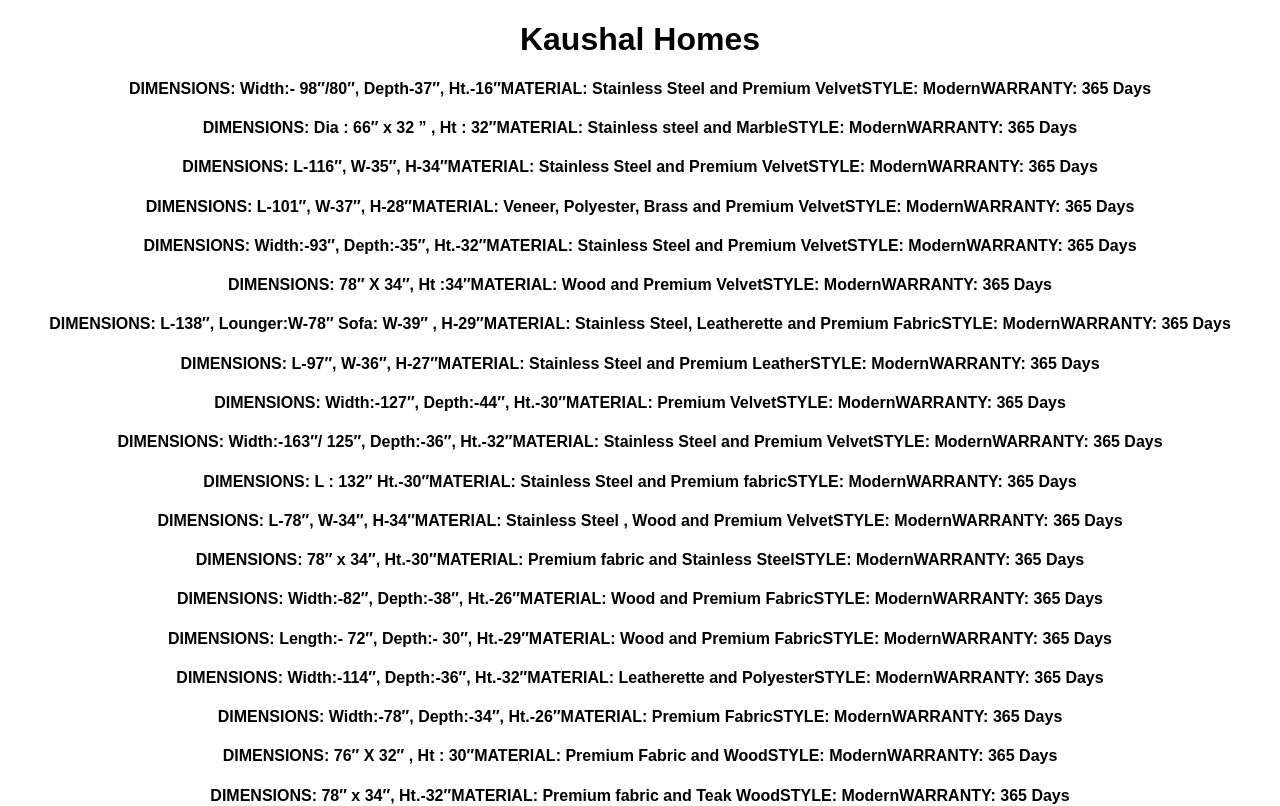
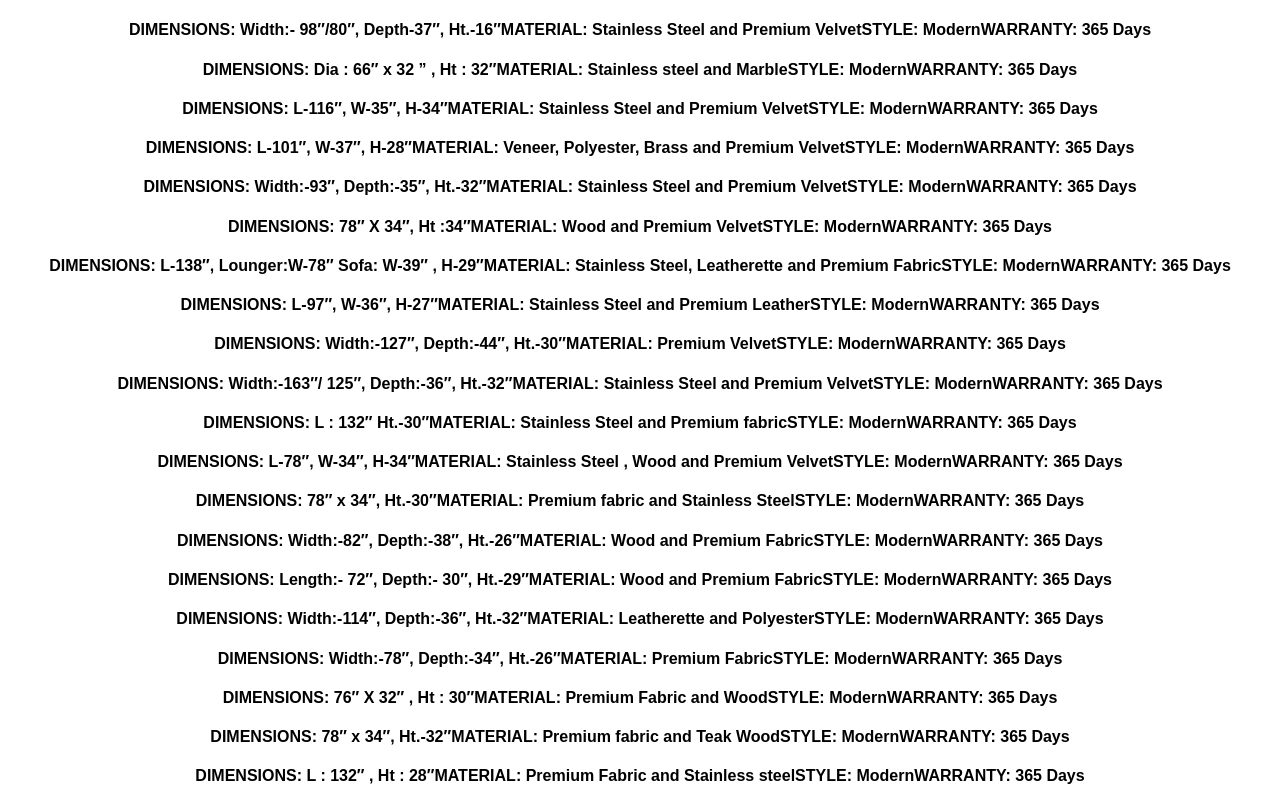
Before and after one commit to airhawks/furniturePDF, a React (Create React App) app: page / in a window 1280 px wide. Shown: the top 806 px of the page. Built offline with nearby package versions, Linux system fonts and the light colour scheme.

Commit message:
refactor files

```diff
--- a/src/App.js
+++ b/src/App.js
@@ -1,24 +1,13 @@
 import "./styles.css";
 import furnitureList from "./furnitureList.js";
-
-const json = furnitureList.split("\n");
-const keys = json[0].split("\t");
-
-const list = json.slice(1).map((row) => {
-  const rowJson = row.split("\t");
-  return keys.reduce((obj, key, index) => {
-    const value = rowJson[index].split(" | ");
-    obj[key] = value.length === 1 ? value[0] : value;
-    return obj;
-  }, {});
-});
+import FurnitureItem from "./FurnitureItem";
 
 export default function App() {
   return (
     <div className="App">
-      <h1>Kaushal Homes</h1>
-      {list.map((item, index) => (
-        <h4 key={index}> {item.dimensions} </h4>
+      {/* <h1>Kaushal Homes</h1> */}
+      {furnitureList.map((item, index) => (
+        <FurnitureItem item={item} key={index} />
       ))}
     </div>
   );
--- /dev/null
+++ b/src/FurnitureItem.js
@@ -0,0 +1,5 @@
+import "./styles.css";
+
+export default function FurnitureItem({ item }) {
+  return <h4> {item.dimensions} </h4>;
+}
```
Also changed, not shown: package.json (+9 -4 lines), src/furnitureList.js.
